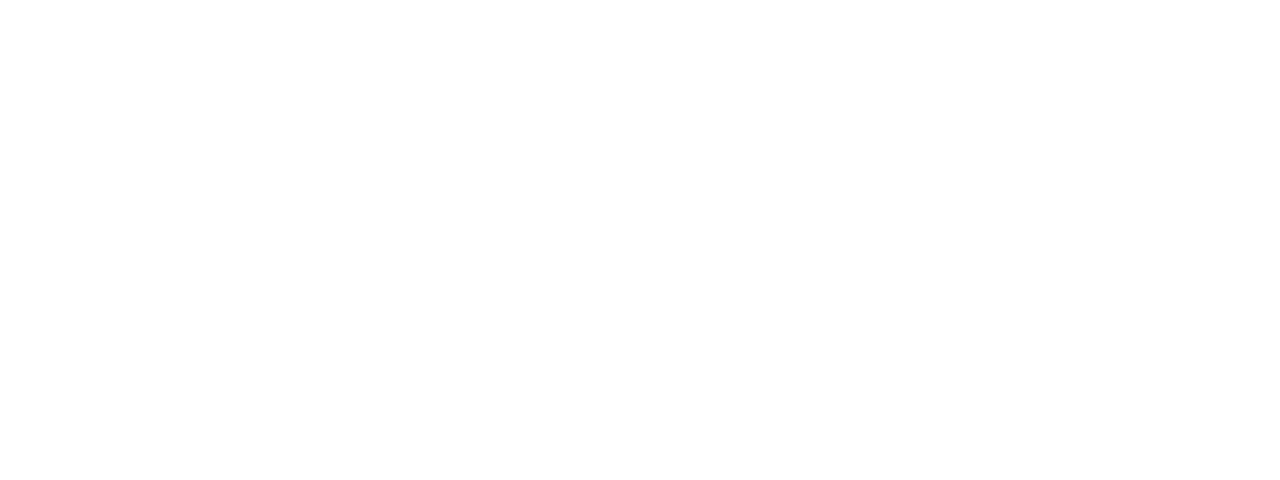
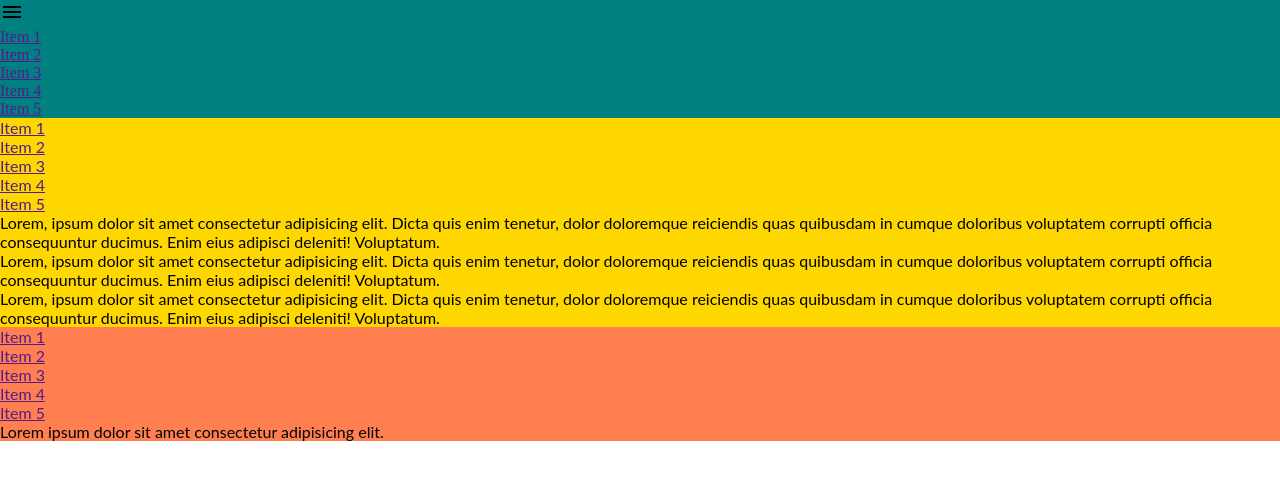
Before and after one commit to MacoChave/WebComponents, a plain HTML site: page index.html in a window 1280 px wide. Drawn offline with Linux system fonts and the light colour scheme.

Commit message:
Contenido demo

```diff
--- a/css/style.css
+++ b/css/style.css
@@ -0,0 +1,39 @@
+* {
+    margin: 0;
+    padding: 0;
+    box-sizing: border-box;
+}
+
+:root {
+    --title-font: 'Montserrat', sans-serif;
+    --body-font: 'Lato', sans-serif;
+    --dark-primary-color: #00796B;
+    --light-primary-color: #B2DFDB;
+    --primary-color: #009688;
+    --text-or-icon-color: #FFFFFF;
+    --accent-color: #FF5252;
+    --primary-text: #212121;
+    --secondary-text: #757575;
+    --divider-color: #BDBDBD;
+}
+
+h1, h2, h3, h4, h5, h6 {
+    font-family: var(--title-font);
+}
+
+.content, footer {
+    font-family: var(--body-font);
+}
+
+/* FOR GUIDE */
+header {
+    background: teal;
+}
+
+.content {
+    background: gold;
+}
+
+footer {
+    background: coral;
+}
--- a/index.html
+++ b/index.html
@@ -5,9 +5,84 @@
     <meta name="viewport" content="width=device-width, initial-scale=1.0">
     <meta http-equiv="X-UA-Compatible" content="ie=edge">
     <link rel="stylesheet" href="./css/style.css">
+    <link href="https://fonts.googleapis.com/icon?family=Material+Icons" rel="stylesheet">
     <title>Web Component</title>
 </head>
 <body>
-
+    <header>
+        <!-- <div class="banner">
+            <img src="http://lorempixel.com/1024/720" alt="banner">
+        </div> -->
+        <div class="menu-toggle">
+            <i class="button material-icons">menu</i>
+        </div>
+        <nav class="menu-container">
+            <ul class="menu">
+                <li class="menu_item">
+                    <a class="menu__link" href="">Item 1</a>
+                </li>
+                <li class="menu_item">
+                    <a class="menu__link" href="">Item 2</a>
+                </li>
+                <li class="menu_item">
+                    <a class="menu__link" href="">Item 3</a>
+                </li>
+                <li class="menu_item">
+                    <a class="menu__link" href="">Item 4</a>
+                </li>
+                <li class="menu_item">
+                    <a class="menu__link" href="">Item 5</a>
+                </li>
+            </ul>
+        </nav>
+    </header>
+    <div class="content">
+        <div class="aside">
+            <ul class="category-container">
+                <li class="category_item">
+                    <a class="category__link" href="">Item 1</a>
+                </li>
+                <li class="category_item">
+                    <a class="category__link" href="">Item 2</a>
+                </li>
+                <li class="category_item">
+                    <a class="category__link" href="">Item 3</a>
+                </li>
+                <li class="category_item">
+                    <a class="category__link" href="">Item 4</a>
+                </li>
+                <li class="category_item">
+                    <a class="category__link" href="">Item 5</a>
+                </li>
+            </ul>
+        </div>
+        <main>
+            <div class="container">
+                <div class="item">
+                    <p>Lorem, ipsum dolor sit amet consectetur adipisicing elit. Dicta quis enim tenetur, dolor doloremque reiciendis quas quibusdam in cumque doloribus voluptatem corrupti officia consequuntur ducimus. Enim eius adipisci deleniti! Voluptatum.</p>
+                </div>
+                <div class="item">
+                    <p>Lorem, ipsum dolor sit amet consectetur adipisicing elit. Dicta quis enim tenetur, dolor doloremque reiciendis quas quibusdam in cumque doloribus voluptatem corrupti officia consequuntur ducimus. Enim eius adipisci deleniti! Voluptatum.</p>
+                </div>
+                <div class="item">
+                    <p>Lorem, ipsum dolor sit amet consectetur adipisicing elit. Dicta quis enim tenetur, dolor doloremque reiciendis quas quibusdam in cumque doloribus voluptatem corrupti officia consequuntur ducimus. Enim eius adipisci deleniti! Voluptatum.</p>
+                </div>
+            </div>
+        </main>
+    </div>
+    <footer>
+        <div class="social-link">
+            <ul>
+                <li><a href="">Item 1</a></li>
+                <li><a href="">Item 2</a></li>
+                <li><a href="">Item 3</a></li>
+                <li><a href="">Item 4</a></li>
+                <li><a href="">Item 5</a></li>
+            </ul>
+        </div>
+        <div class="copyright">
+            <p>Lorem ipsum dolor sit amet consectetur adipisicing elit.</p>
+        </div>
+    </footer>
 </body>
 </html>
```
